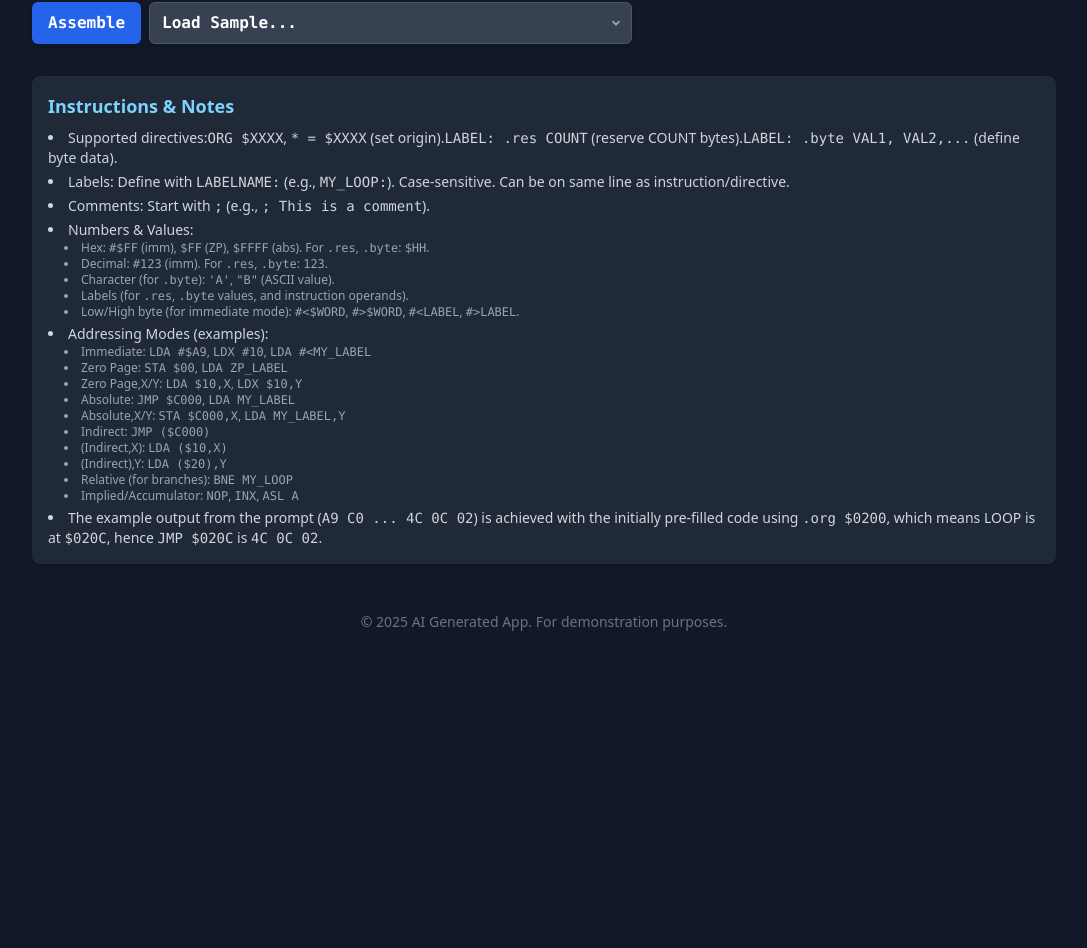
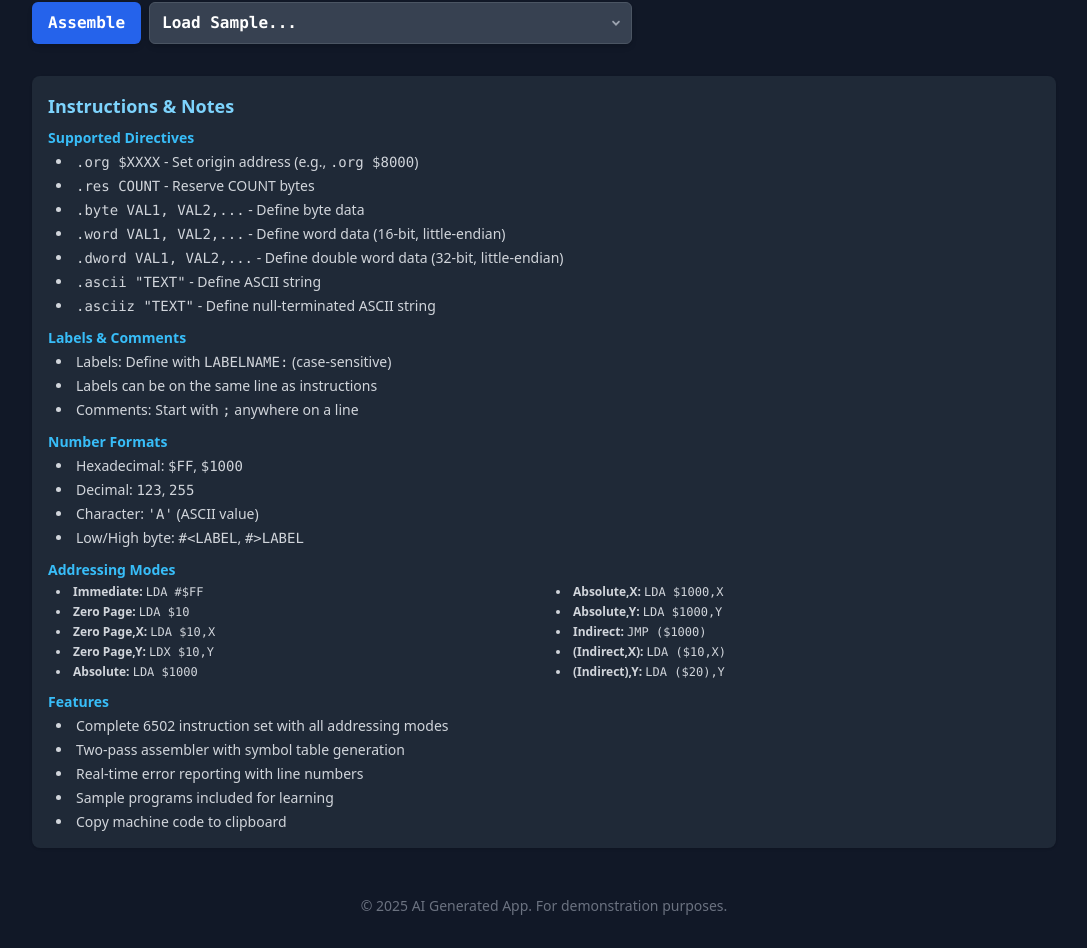
Before and after one commit to sokoide/6502-assembler, a React (Vite) app: page / in a window 1280 px wide. Shown: the part 754-1702 px from the top of the page, without its empty margins (96-1183 px from the left). Before the commit the page ends 1418 px from the top, so only its background shows below. Built offline with nearby package versions, Linux system fonts and the light colour scheme.

Commit message:
update: notes in App.tsx

```diff
--- a/App.tsx
+++ b/App.tsx
@@ -175,39 +175,74 @@ const App: React.FC = () => {
 
       <div className="w-full max-w-5xl mt-8 p-4 bg-gray-800 rounded-lg shadow">
         <h3 className="text-lg font-semibold text-sky-300 mb-2">Instructions & Notes</h3>
-        <ul className="list-disc list-inside text-sm text-gray-300 space-y-1">
-          <li>Supported directives:
-            <code>ORG $XXXX</code>, <code>* = $XXXX</code> (set origin).
-            <code>LABEL: .res COUNT</code> (reserve COUNT bytes).
-            <code>LABEL: .byte VAL1, VAL2,...</code> (define byte data).
-          </li>
-          <li>Labels: Define with <code>LABELNAME:</code> (e.g., <code>MY_LOOP:</code>). Case-sensitive. Can be on same line as instruction/directive.</li>
-          <li>Comments: Start with <code>;</code> (e.g., <code>; This is a comment</code>).</li>
-          <li>Numbers & Values:
-            <ul className="list-disc list-inside ml-4 text-xs text-gray-400">
-              <li>Hex: <code>#$FF</code> (imm), <code>$FF</code> (ZP), <code>$FFFF</code> (abs). For <code>.res</code>, <code>.byte</code>: <code>$HH</code>.</li>
-              <li>Decimal: <code>#123</code> (imm). For <code>.res</code>, <code>.byte</code>: <code>123</code>.</li>
-              <li>Character (for <code>.byte</code>): <code>'A'</code>, <code>"B"</code> (ASCII value).</li>
-              <li>Labels (for <code>.res</code>, <code>.byte</code> values, and instruction operands).</li>
-              <li>Low/High byte (for immediate mode): <code>#&lt;$WORD</code>, <code>#&gt;$WORD</code>, <code>#&lt;LABEL</code>, <code>#&gt;LABEL</code>.</li>
+        <div className="text-sm text-gray-300 space-y-3">
+          <div>
+            <h4 className="font-semibold text-sky-400 mb-1">Supported Directives</h4>
+            <ul className="list-disc list-inside ml-2 space-y-1">
+              <li><code>.org $XXXX</code> - Set origin address (e.g., <code>.org $8000</code>)</li>
+              <li><code>.res COUNT</code> - Reserve COUNT bytes</li>
+              <li><code>.byte VAL1, VAL2,...</code> - Define byte data</li>
+              <li><code>.word VAL1, VAL2,...</code> - Define word data (16-bit, little-endian)</li>
+              <li><code>.dword VAL1, VAL2,...</code> - Define double word data (32-bit, little-endian)</li>
+              <li><code>.ascii "TEXT"</code> - Define ASCII string</li>
+              <li><code>.asciiz "TEXT"</code> - Define null-terminated ASCII string</li>
             </ul>
-          </li>
-          <li>Addressing Modes (examples):
-            <ul className="list-disc list-inside ml-4 text-xs text-gray-400">
-              <li>Immediate: <code>LDA #$A9</code>, <code>LDX #10</code>, <code>LDA #&lt;MY_LABEL</code></li>
-              <li>Zero Page: <code>STA $00</code>, <code>LDA ZP_LABEL</code></li>
-              <li>Zero Page,X/Y: <code>LDA $10,X</code>, <code>LDX $10,Y</code></li>
-              <li>Absolute: <code>JMP $C000</code>, <code>LDA MY_LABEL</code></li>
-              <li>Absolute,X/Y: <code>STA $C000,X</code>, <code>LDA MY_LABEL,Y</code></li>
-              <li>Indirect: <code>JMP ($C000)</code></li>
-              <li>(Indirect,X): <code>LDA ($10,X)</code></li>
-              <li>(Indirect),Y: <code>LDA ($20),Y</code></li>
-              <li>Relative (for branches): <code>BNE MY_LOOP</code></li>
-              <li>Implied/Accumulator: <code>NOP</code>, <code>INX</code>, <code>ASL A</code></li>
+          </div>
+
+          <div>
+            <h4 className="font-semibold text-sky-400 mb-1">Labels & Comments</h4>
+            <ul className="list-disc list-inside ml-2 space-y-1">
+              <li>Labels: Define with <code>LABELNAME:</code> (case-sensitive)</li>
+              <li>Labels can be on the same line as instructions</li>
+              <li>Comments: Start with <code>;</code> anywhere on a line</li>
             </ul>
-          </li>
-          <li>The example output from the prompt (<code>A9 C0 ... 4C 0C 02</code>) is achieved with the initially pre-filled code using <code>.org $0200</code>, which means LOOP is at <code>$020C</code>, hence <code>JMP $020C</code> is <code>4C 0C 02</code>.</li>
-        </ul>
+          </div>
+
+          <div>
+            <h4 className="font-semibold text-sky-400 mb-1">Number Formats</h4>
+            <ul className="list-disc list-inside ml-2 space-y-1">
+              <li>Hexadecimal: <code>$FF</code>, <code>$1000</code></li>
+              <li>Decimal: <code>123</code>, <code>255</code></li>
+              <li>Character: <code>'A'</code> (ASCII value)</li>
+              <li>Low/High byte: <code>#&lt;LABEL</code>, <code>#&gt;LABEL</code></li>
+            </ul>
+          </div>
+
+          <div>
+            <h4 className="font-semibold text-sky-400 mb-1">Addressing Modes</h4>
+            <div className="grid grid-cols-1 md:grid-cols-2 gap-2 text-xs">
+              <div>
+                <ul className="list-disc list-inside ml-2 space-y-1">
+                  <li><strong>Immediate:</strong> <code>LDA #$FF</code></li>
+                  <li><strong>Zero Page:</strong> <code>LDA $10</code></li>
+                  <li><strong>Zero Page,X:</strong> <code>LDA $10,X</code></li>
+                  <li><strong>Zero Page,Y:</strong> <code>LDX $10,Y</code></li>
+                  <li><strong>Absolute:</strong> <code>LDA $1000</code></li>
+                </ul>
+              </div>
+              <div>
+                <ul className="list-disc list-inside ml-2 space-y-1">
+                  <li><strong>Absolute,X:</strong> <code>LDA $1000,X</code></li>
+                  <li><strong>Absolute,Y:</strong> <code>LDA $1000,Y</code></li>
+                  <li><strong>Indirect:</strong> <code>JMP ($1000)</code></li>
+                  <li><strong>(Indirect,X):</strong> <code>LDA ($10,X)</code></li>
+                  <li><strong>(Indirect),Y:</strong> <code>LDA ($20),Y</code></li>
+                </ul>
+              </div>
+            </div>
+          </div>
+
+          <div>
+            <h4 className="font-semibold text-sky-400 mb-1">Features</h4>
+            <ul className="list-disc list-inside ml-2 space-y-1">
+              <li>Complete 6502 instruction set with all addressing modes</li>
+              <li>Two-pass assembler with symbol table generation</li>
+              <li>Real-time error reporting with line numbers</li>
+              <li>Sample programs included for learning</li>
+              <li>Copy machine code to clipboard</li>
+            </ul>
+          </div>
+        </div>
       </div>
 
       <footer className="mt-12 text-center text-sm text-gray-500">
```
